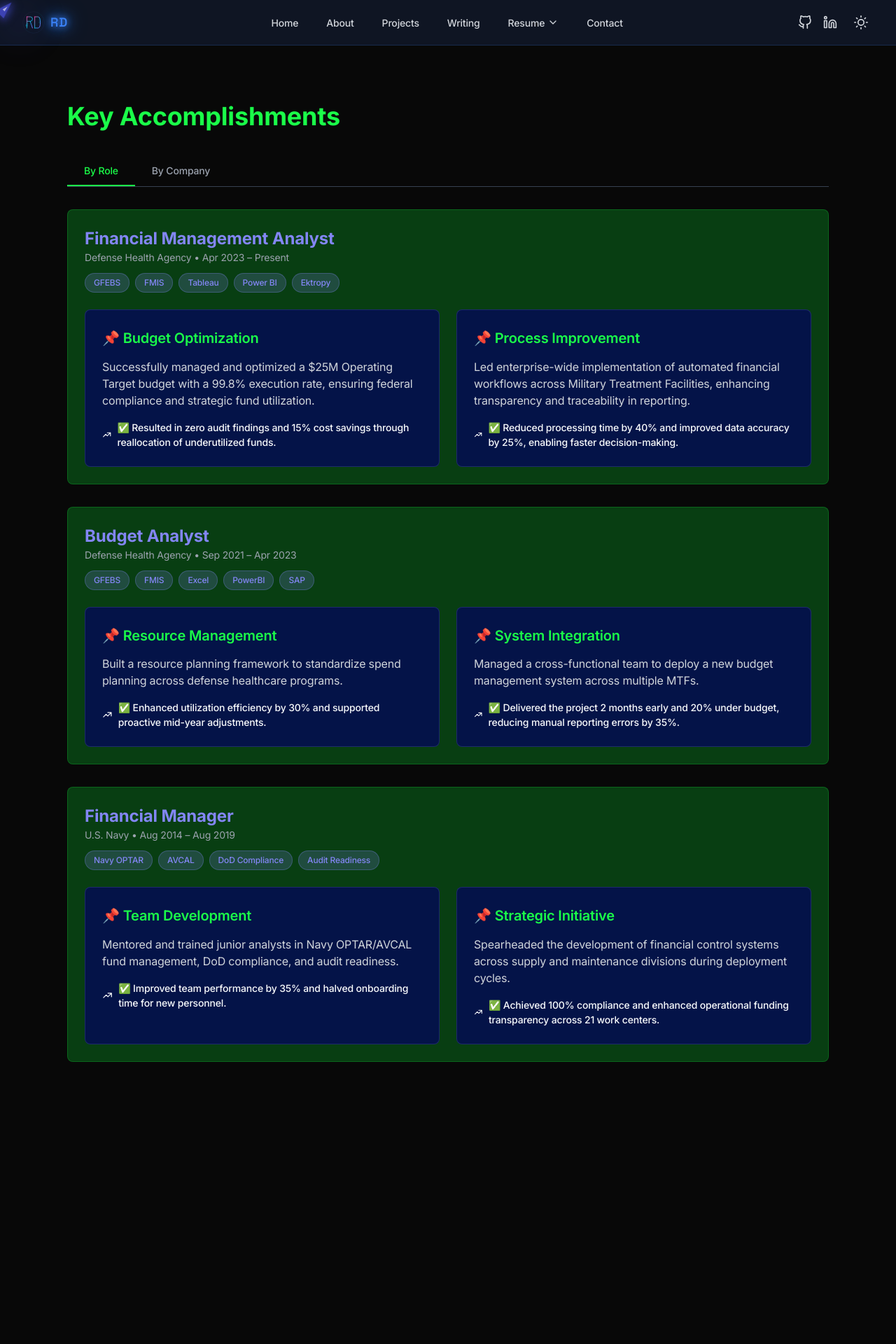
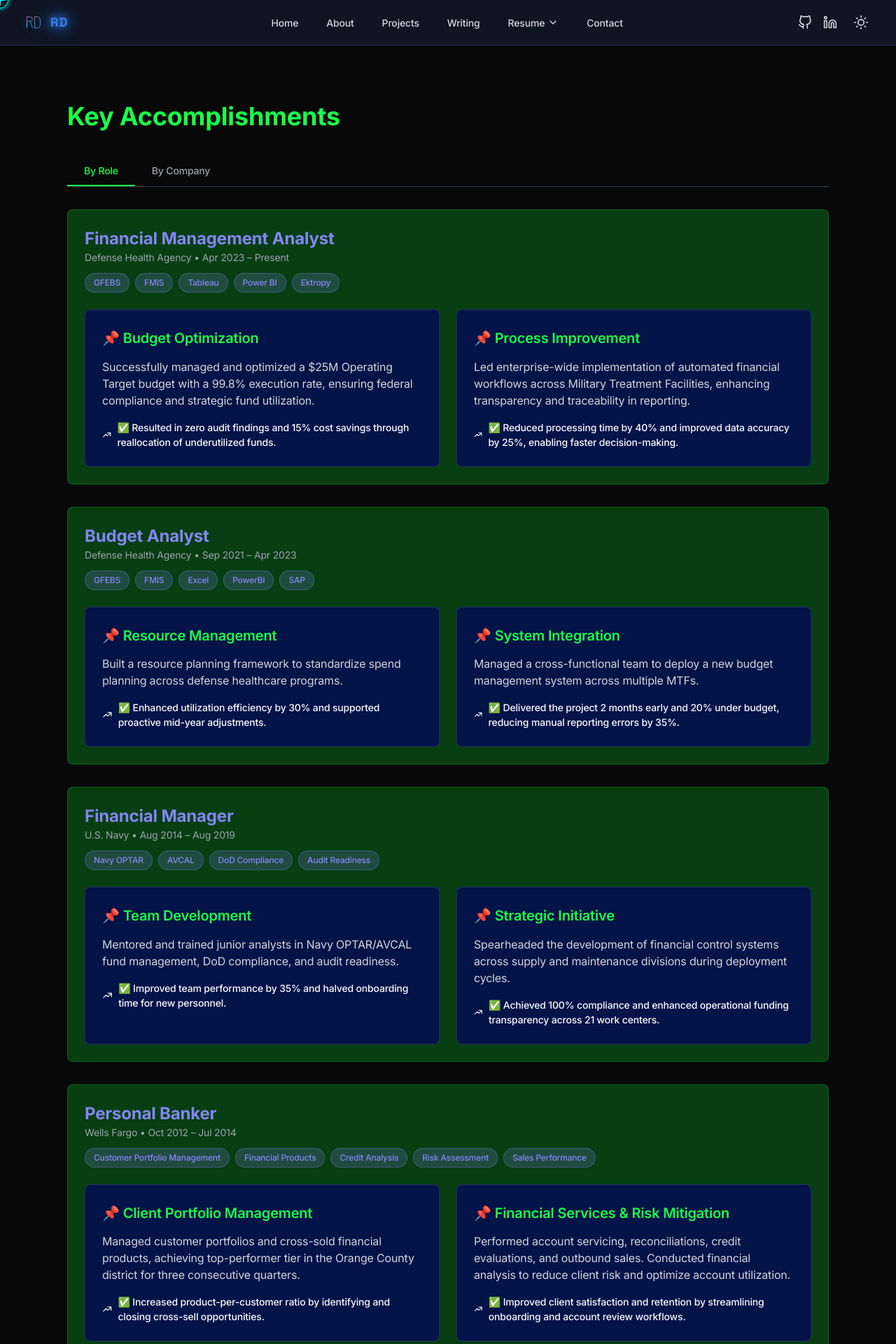
Before and after one commit to rddaniels89/personal-website, a Next.js app: page /resume/accomplishments in a window 1280 px wide. Shown: the top 1920 px of the page at 70% size. Before the commit the page ends 1597 px from the top, so only its background shows below. Built offline with nearby package versions, Linux system fonts and the light colour scheme.

Commit message:
feat: Add Wells Fargo Personal Banker experience to resume and accomplishments sections

```diff
--- a/src/app/resume/accomplishments/page.tsx
+++ b/src/app/resume/accomplishments/page.tsx
@@ -59,6 +59,24 @@ const accomplishmentsByRole = [
         impact: 'Achieved 100% compliance and enhanced operational funding transparency across 21 work centers.'
       }
     ]
+  },
+  {
+    role: 'Personal Banker',
+    organization: 'Wells Fargo',
+    period: 'Oct 2012 – Jul 2014',
+    skills: ['Customer Portfolio Management', 'Financial Products', 'Credit Analysis', 'Risk Assessment', 'Sales Performance'],
+    items: [
+      {
+        title: '📌 Client Portfolio Management',
+        description: 'Managed customer portfolios and cross-sold financial products, achieving top-performer tier in the Orange County district for three consecutive quarters.',
+        impact: 'Increased product-per-customer ratio by identifying and closing cross-sell opportunities.'
+      },
+      {
+        title: '📌 Financial Services & Risk Mitigation',
+        description: 'Performed account servicing, reconciliations, credit evaluations, and outbound sales. Conducted financial analysis to reduce client risk and optimize account utilization.',
+        impact: 'Improved client satisfaction and retention by streamlining onboarding and account review workflows.'
+      }
+    ]
   }
 ];
 
@@ -92,6 +110,22 @@ const accomplishmentsByCompany = [
         title: 'Team Leadership',
         description: 'Mentored junior analysts in Navy OPTAR/AVCAL fund management and DoD compliance standards.',
         impact: 'Improved team performance by 35% and reduced onboarding time by 50% for new personnel.'
+      }
+    ]
+  },
+  {
+    company: 'Wells Fargo',
+    period: '2012 - 2014',
+    items: [
+      {
+        title: 'Sales Excellence',
+        description: 'Managed customer portfolios and cross-sold financial products, achieving top-performer tier in the Orange County district for three consecutive quarters.',
+        impact: 'Increased product-per-customer ratio by identifying and closing cross-sell opportunities.'
+      },
+      {
+        title: 'Risk Management & Client Services',
+        description: 'Performed account servicing, reconciliations, credit evaluations, and outbound sales with focus on client risk reduction.',
+        impact: 'Improved client satisfaction and retention by streamlining onboarding and account review workflows.'
       }
     ]
   }
--- a/src/app/resume/page.tsx
+++ b/src/app/resume/page.tsx
@@ -79,6 +79,18 @@ const timelineItems = [
       'Processed complex financial transactions and formulated budget estimates'
     ],
     technologies: ['R-Supply', 'NALCOMIS', 'STARS-FL', 'DFAS Reporting', 'Financial Management']
+  },
+  {
+    type: 'experience',
+    title: 'Personal Banker',
+    company: 'Wells Fargo',
+    period: 'Oct 2012 - Jul 2014',
+    bullets: [
+      'Managed customer portfolios and cross-sold financial products, achieving top-performer tier in the Orange County district for three consecutive quarters',
+      'Performed account servicing, reconciliations, credit evaluations, and outbound sales',
+      'Conducted financial analysis to reduce client risk and optimize account utilization'
+    ],
+    technologies: ['Customer Portfolio Management', 'Financial Products', 'Credit Analysis', 'Risk Assessment', 'Sales Performance']
   },
   {
     type: 'education',
--- a/src/app/resume/traditional/page.tsx
+++ b/src/app/resume/traditional/page.tsx
@@ -308,6 +308,41 @@ export default function TraditionalResumePage() {
                     <li>Served as subject matter expert for financial management systems and procedures</li>
                   </ul>
                 </div>
+
+                <div>
+                  <div className="flex justify-between items-baseline">
+                    <h3 className={`font-semibold print:text-black ${
+                      theme === 'dystopian'
+                        ? 'text-neon-pink'
+                        : 'text-navy-blue'
+                    }`}>
+                      Personal Banker
+                    </h3>
+                    <span className={`text-sm print:text-gray-600 ${
+                      theme === 'dystopian'
+                        ? 'text-gray-400'
+                        : 'text-modern-text/70'
+                    }`}>
+                      Oct 2012 - Jul 2014
+                    </span>
+                  </div>
+                  <p className={`text-sm mb-2 print:text-gray-600 ${
+                    theme === 'dystopian'
+                      ? 'text-gray-400'
+                      : 'text-modern-text/70'
+                  }`}>
+                    Wells Fargo · Anaheim, CA
+                  </p>
+                  <ul className={`list-disc list-outside ml-4 space-y-1 print:text-gray-800 ${
+                    theme === 'dystopian'
+                      ? 'text-gray-300'
+                      : 'text-modern-text'
+                  }`}>
+                    <li>Managed customer portfolios and cross-sold financial products, achieving top-performer tier in the Orange County district for three consecutive quarters</li>
+                    <li>Performed account servicing, reconciliations, credit evaluations, and outbound sales</li>
+                    <li>Conducted financial analysis to reduce client risk and optimize account utilization</li>
+                  </ul>
+                </div>
               </div>
             </motion.section>
 
--- a/src/components/CustomCursor.tsx
+++ b/src/components/CustomCursor.tsx
@@ -9,6 +9,7 @@ interface TrailPoint {
   x: number;
   y: number;
   timestamp: number;
+  gridType?: 'horizontal' | 'vertical' | 'intersection';
 }
 
 interface SlashEffect {
@@ -55,22 +56,49 @@ export default function CustomCursor() {
   const cursorX = useSpring(mouseX, springConfig);
   const cursorY = useSpring(mouseY, springConfig);
 
-  // Create trail points for hover effect (dystopian only)
-  const createTrailPoint = useCallback((x: number, y: number) => {
+  // Create grid points at cursor position (dystopian only)
+  const createGridPoint = useCallback((x: number, y: number) => {
     if (theme !== 'dystopian') return;
 
-    const newPoint: TrailPoint = {
-      id: Date.now() + Math.random(),
-      x: x - 12, // Offset to center closer to cursor
-      y: y - 12, // Offset to center closer to cursor
-      timestamp: Date.now()
-    };
+    // Snap to 40px grid
+    const gridSize = 40;
+    const gridX = Math.round(x / gridSize) * gridSize;
+    const gridY = Math.round(y / gridSize) * gridSize;
 
-    setTrailPoints(prev => [...prev, newPoint]);
+    // Clear existing grid points and create new ones at current position
+    setTrailPoints([]);
 
+    // Create grid elements at cursor position
+    const gridElements = [
+      {
+        id: Date.now() + 1,
+        x: gridX - 60, // Horizontal line
+        y: gridY - 1,
+        timestamp: Date.now(),
+        gridType: 'horizontal' as const
+      },
+      {
+        id: Date.now() + 2,
+        x: gridX - 1, // Vertical line
+        y: gridY - 60,
+        timestamp: Date.now(),
+        gridType: 'vertical' as const
+      },
+      {
+        id: Date.now() + 3,
+        x: gridX - 4, // Intersection point
+        y: gridY - 4,
+        timestamp: Date.now(),
+        gridType: 'intersection' as const
+      }
+    ];
+
+    setTrailPoints(gridElements);
+
+    // Clear grid after short duration
     setTimeout(() => {
-      setTrailPoints(prev => prev.filter(p => p.id !== newPoint.id));
-    }, 600); // Reduced duration for tighter trail
+      setTrailPoints([]);
+    }, 800);
   }, [theme]);
 
   // Create slash effect on click (dystopian only)
@@ -115,14 +143,8 @@ export default function CustomCursor() {
       mouseY.set(e.clientY);
       setIsVisible(true);
 
-      // Create trail points when hovering (dystopian only) - throttled
-      if (cursorState.isHovering && theme === 'dystopian') {
-        const now = Date.now();
-        if (now - lastTrailTime > 50) { // Only create trail every 50ms
-          createTrailPoint(e.clientX, e.clientY);
-          setLastTrailTime(now);
-        }
-      }
+      // Only create grid effect on click, not on hover
+      // Removed trailing grid effect for minimalistic design
     };
 
     const handleMouseEnter = () => setIsVisible(true);
@@ -132,7 +154,7 @@ export default function CustomCursor() {
       setCursorState(prev => ({ ...prev, isClicking: true }));
 
       if (theme === 'dystopian') {
-        createSlashEffect(e.clientX, e.clientY);
+        createGridPoint(e.clientX, e.clientY); // Show grid on click only
       } else if (theme === 'modern') {
         createRippleEffect(e.clientX, e.clientY);
       }
@@ -193,7 +215,7 @@ export default function CustomCursor() {
       document.removeEventListener('mouseup', handleMouseUp);
       observer.disconnect();
     };
-  }, [mouseX, mouseY, createTrailPoint, createSlashEffect, createRippleEffect, cursorState.isHovering, theme, lastTrailTime]);
+  }, [mouseX, mouseY, createGridPoint, createSlashEffect, createRippleEffect, cursorState.isHovering, theme, lastTrailTime]);
 
   // Hide default cursor
   useEffect(() => {
@@ -238,137 +260,187 @@ export default function CustomCursor() {
   // Render different cursor styles based on theme
   const renderDystopianCursor = () => (
     <>
-      {/* Trail Points (Green Glow on Hover) */}
+      {/* Laser Grid Trail */}
       <AnimatePresence>
-        {trailPoints.map((point) => (
+        {trailPoints.map((point) => {
+          const baseColor = '#00ffff'; // Cyan/tron blue
+          const glowColor = '#0080ff'; // Brighter blue for glow
+
+          if (point.gridType === 'horizontal') {
+            return (
               <motion.div
                 key={point.id}
-            initial={{ opacity: 0.8, scale: 0.8 }}
-            animate={{ opacity: 0, scale: 1.2 }}
+                initial={{
+                  opacity: 0.8,
+                  scaleX: 0,
+                  scaleY: 1
+                }}
+                animate={{
+                  opacity: 0,
+                  scaleX: 1,
+                  scaleY: 1
+                }}
                 exit={{ opacity: 0 }}
-            transition={{ duration: 0.6, ease: 'easeOut' }}
-            className="fixed pointer-events-none rounded-full"
+                transition={{
+                  duration: 0.8,
+                  ease: 'easeOut',
+                  scaleX: { duration: 0.3 }
+                }}
+                className="fixed pointer-events-none"
                 style={{
                   left: point.x,
                   top: point.y,
-              width: 6,
-              height: 6,
-              backgroundColor: '#1afe49',
-              boxShadow: '0 0 12px #1afe49',
+                  width: 120,
+                  height: 2,
+                  backgroundColor: baseColor,
+                  boxShadow: `0 0 10px ${glowColor}, 0 0 20px ${glowColor}, 0 0 30px ${baseColor}`,
                   zIndex: 9997,
+                  transformOrigin: 'left center',
                 }}
               />
-        ))}
-      </AnimatePresence>
+            );
+          }
 
-      {/* Slash Effects */}
-      <AnimatePresence>
-        {slashEffects.map((slash) => (
+          if (point.gridType === 'vertical') {
+            return (
               <motion.div
-            key={slash.id}
-            initial={{ opacity: 1, scaleX: 0, scaleY: 1 }}
-            animate={{ opacity: 0, scaleX: 1, scaleY: 1 }}
+                key={point.id}
+                initial={{
+                  opacity: 0.8,
+                  scaleX: 1,
+                  scaleY: 0
+                }}
+                animate={{
+                  opacity: 0,
+                  scaleX: 1,
+                  scaleY: 1
+                }}
                 exit={{ opacity: 0 }}
-            transition={{ duration: 0.3, ease: 'easeOut' }}
+                transition={{
+                  duration: 0.8,
+                  ease: 'easeOut',
+                  scaleY: { duration: 0.3 }
+                }}
                 className="fixed pointer-events-none"
                 style={{
-              left: slash.x - 25,
-              top: slash.y - 2,
-              width: 50,
-              height: 4,
+                  left: point.x,
+                  top: point.y,
+                  width: 2,
+                  height: 120,
+                  backgroundColor: baseColor,
+                  boxShadow: `0 0 10px ${glowColor}, 0 0 20px ${glowColor}, 0 0 30px ${baseColor}`,
+                  zIndex: 9997,
+                  transformOrigin: 'center top',
+                }}
+              />
+            );
+          }
+
+          if (point.gridType === 'intersection') {
+            return (
+              <motion.div
+                key={point.id}
+                initial={{
+                  opacity: 1,
+                  scale: 0
+                }}
+                animate={{
+                  opacity: 0,
+                  scale: 2
+                }}
+                exit={{ opacity: 0 }}
+                transition={{
+                  duration: 0.8,
+                  ease: 'easeOut'
+                }}
+                className="fixed pointer-events-none rounded-full"
+                style={{
+                  left: point.x - 4,
+                  top: point.y - 4,
+                  width: 8,
+                  height: 8,
                   backgroundColor: '#ffffff',
-              borderRadius: '2px',
-              transform: `rotate(${slash.angle}deg)`,
-              boxShadow: '0 0 10px #ffffff',
+                  boxShadow: `0 0 15px ${baseColor}, 0 0 25px ${glowColor}, 0 0 35px #ffffff`,
                   zIndex: 9998,
                 }}
               />
-        ))}
+            );
+          }
+
+          return null;
+        })}
       </AnimatePresence>
 
-      {/* Blade Cursor */}
+
+
+      {/* Telescopic Sight Cursor */}
       <motion.div
         animate={{
           scale: getCursorSize(),
-          rotate: cursorState.isClicking ? 45 : 0,
+          rotate: cursorState.isClicking ? 15 : 0,
         }}
         transition={{
           type: 'spring',
-          damping: 20,
-          stiffness: 400,
+          damping: 25,
+          stiffness: 350,
         }}
         className="relative"
       >
-        {/* Main Blade Body */}
+        {/* Minimalist Outer Circle */}
         <div
-          className="relative"
+          className="absolute rounded-full border"
           style={{
-            width: 0,
-            height: 0,
-            borderLeft: '8px solid transparent',
-            borderRight: '8px solid transparent',
-            borderBottom: `24px solid ${getCursorColor()}`,
-            transform: 'rotate(45deg)',
-            filter: `drop-shadow(0 0 8px ${getCursorColor()})`,
+            width: 24,
+            height: 24,
+            left: -12,
+            top: -12,
+            borderColor: cursorState.isHovering ? '#ff006e' : '#00ffff',
+            borderWidth: '1px',
+            boxShadow: cursorState.isHovering
+              ? '0 0 8px #ff006e'
+              : '0 0 6px #00ffff',
           }}
         />
 
-        {/* Glowing Edge Effect */}
-        <motion.div
-          animate={{
-            opacity: cursorState.isHovering ? 0.8 : 0.4,
-          }}
-          transition={{ duration: 0.3 }}
-          className="absolute inset-0"
+        {/* Crosshairs - Horizontal */}
+        <div
+          className="absolute"
           style={{
-            width: 0,
-            height: 0,
-            borderLeft: '10px solid transparent',
-            borderRight: '10px solid transparent',
-            borderBottom: `28px solid ${getCursorColor()}`,
-            transform: 'rotate(45deg)',
-            filter: 'blur(4px)',
-            opacity: 0.3,
+            left: -8,
+            top: -0.5,
+            width: 16,
+            height: 1,
+            backgroundColor: cursorState.isHovering ? '#ff006e' : '#00ffff',
           }}
         />
 
-        {/* Core Highlight */}
+        {/* Crosshairs - Vertical */}
         <div
           className="absolute"
           style={{
-            top: '8px',
-            left: '50%',
-            transform: 'translateX(-50%) rotate(45deg)',
-            width: 0,
-            height: 0,
-            borderLeft: '2px solid transparent',
-            borderRight: '2px solid transparent',
-            borderBottom: '8px solid rgba(255, 255, 255, 0.6)',
+            left: -0.5,
+            top: -8,
+            width: 1,
+            height: 16,
+            backgroundColor: cursorState.isHovering ? '#ff006e' : '#00ffff',
+          }}
+        />
+
+        {/* Center Dot */}
+        <div
+          className="absolute rounded-full"
+          style={{
+            width: 3,
+            height: 3,
+            left: -1.5,
+            top: -1.5,
+            backgroundColor: cursorState.isHovering ? '#ff006e' : '#00ffff',
+            boxShadow: cursorState.isHovering
+              ? '0 0 6px #ff006e'
+              : '0 0 4px #00ffff',
           }}
         />
       </motion.div>
-
-      {/* Outer Glow Ring */}
-      <motion.div
-        animate={{
-          scale: getCursorSize() + 0.5,
-          opacity: cursorState.isHovering ? 0.3 : 0.1,
-        }}
-        transition={{
-          type: 'spring',
-          damping: 30,
-          stiffness: 300,
-        }}
-        className="absolute rounded-full blur-lg"
-        style={{
-          top: '50%',
-          left: '50%',
-          transform: 'translate(-50%, -50%)',
-          width: 40,
-          height: 40,
-          backgroundColor: getCursorColor(),
-        }}
-      />
     </>
   );
 
```
Lines whose indentation alone changed are shown as unchanged.
